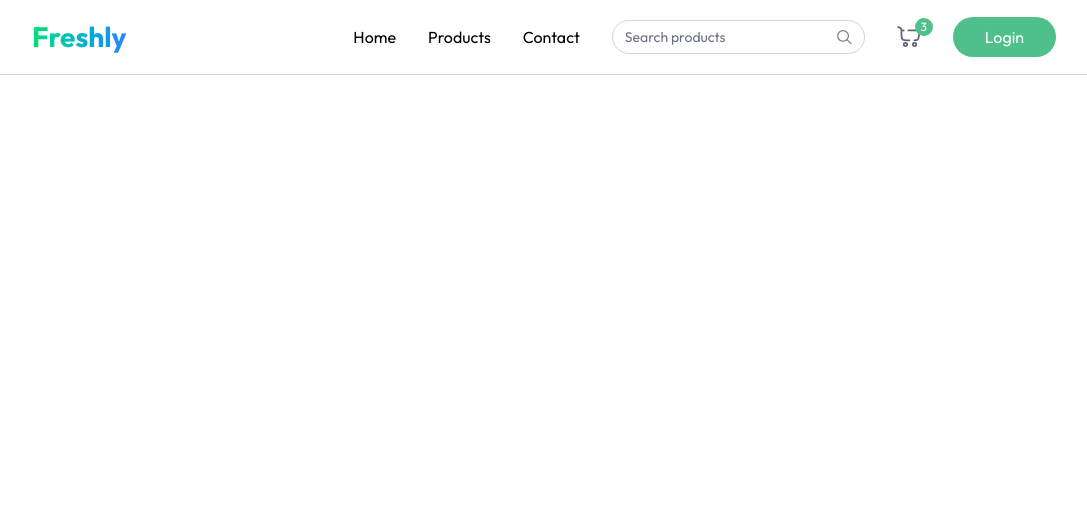
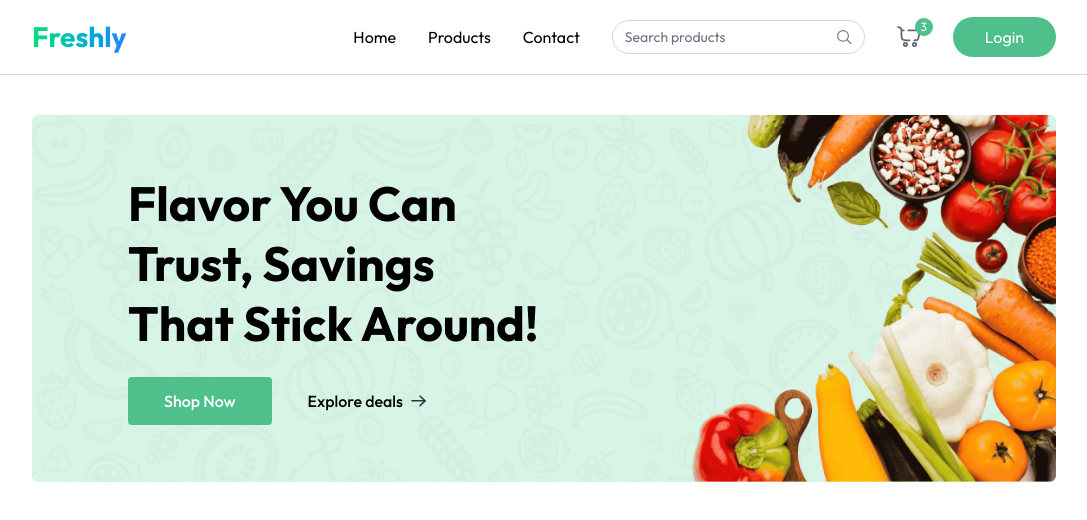
Before and after one commit to TejasBirje/Grocery-App, a React (Vite) app in the folder client/: page / in a window 1280 px wide. Shown: the top 520 px of the page, without its empty margins (96-1183 px from the left). Built offline with nearby package versions, Linux system fonts and the light colour scheme; a web font is replaced by a local one.

Commit message:
home page banner

```diff
--- a/client/src/App.jsx
+++ b/client/src/App.jsx
@@ -1,10 +1,20 @@
 import React from 'react'
 import Navbar from './components/Navbar'
+import { Route, Routes, useLocation } from 'react-router-dom'
+import Home from './pages/Home'
 
 const App = () => {
+  const isSellerPath = useLocation().pathname.includes("seller")
+
   return (
     <div>
-      <Navbar/>
+      {isSellerPath ? null : <Navbar />}
+
+      <div className={`${isSellerPath ? "" : "px-6 md:px-16 lg:px-24 xl:px-32"}`}>
+        <Routes>
+          <Route path='/' element={<Home/>} />
+        </Routes>
+      </div>
     </div>
   )
 }
--- /dev/null
+++ b/client/src/components/MainBanner.jsx
@@ -0,0 +1,31 @@
+import React from 'react'
+import { assets } from '../assets/assets'
+import { Link } from 'react-router-dom'
+
+const MainBanner = () => {
+  return (
+    <div className='relative '>
+      <img src={assets.main_banner_bg} alt="banner" className='w-full hidden md:block' />
+
+      {/* FOR MOBILE */}
+      <img src={assets.main_banner_bg_sm} alt="banner" className='w-full md:hidden' />
+
+      <div className='absolute inset-0 flex flex-col items-center md:items-start justify-end md:justify-center pb-24 md:pb-0 px-4 md:pl-18 lg:pl-24'>
+        <h1 className='text-3xl md:text-4xl lg:text-5xl font-bold text-center md:text-left max-w-72 md:max-w-80 lg:max-w-105 leading-tight lg:leading-15'>Flavor You Can Trust, Savings That Stick Around!</h1>
+
+        <div className='flex flex-center mt-6 font-medium'>
+          <Link to={"/products"} className='group flex items-center gap-2 px-7 md:px-9 py-3 bg-primary hover:bg-primary-dull transition rounded text-white cursor-pointer'>
+            Shop Now
+            <img className="md:hidden transition group-focus:translate-x-1" src={assets.white_arrow_icon} alt="arrow" />
+          </Link>
+          <Link to={"/products"} className='group hidden md:flex items-center gap-2 px-9 py-3 cursor-pointer'>
+            Explore deals
+            <img className="transition group-hover:translate-x-1" src={assets.black_arrow_icon} alt="arrow" />
+          </Link>
+        </div>
+      </div>
+    </div>
+  )
+}
+
+export default MainBanner
--- /dev/null
+++ b/client/src/pages/Home.jsx
@@ -0,0 +1,12 @@
+import React from 'react'
+import MainBanner from '../components/MainBanner'
+
+const Home = () => {
+  return (
+    <div className='mt-10'>
+        <MainBanner/>
+    </div>
+  )
+}
+
+export default Home
```
